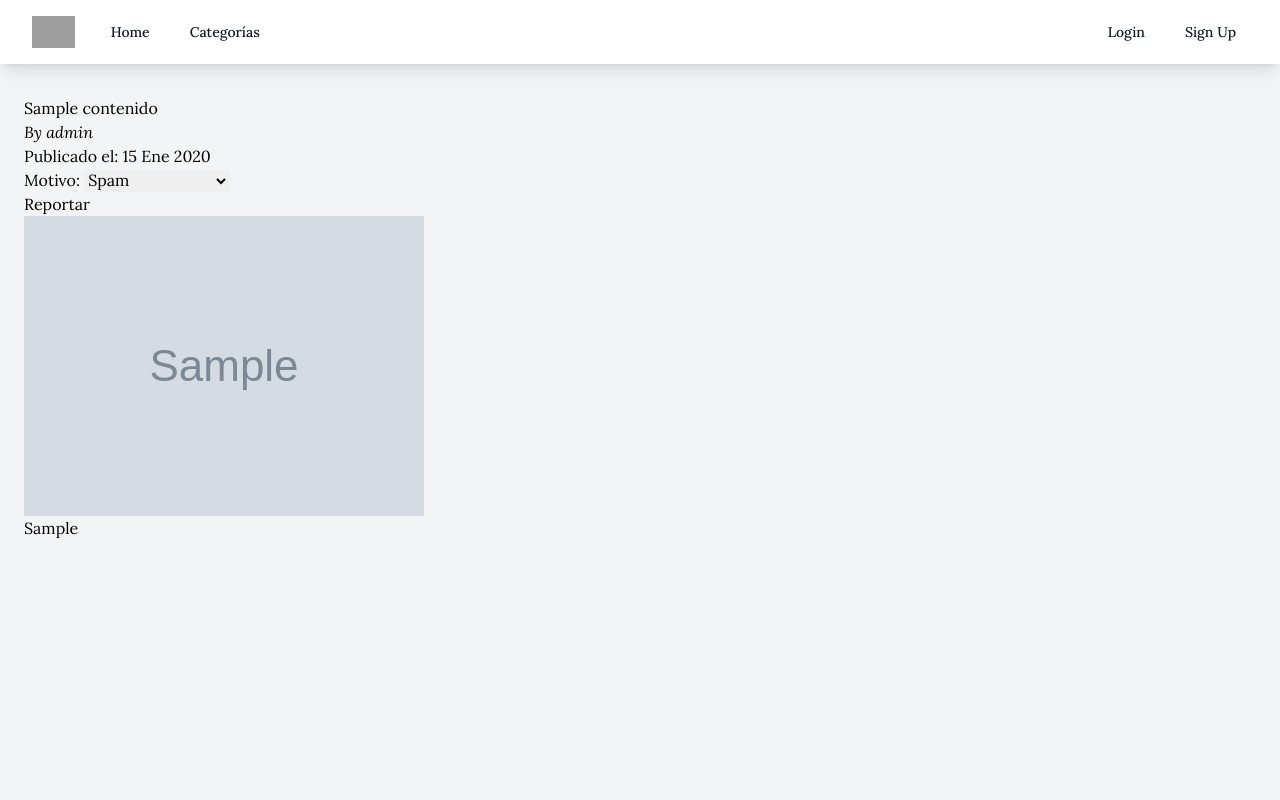
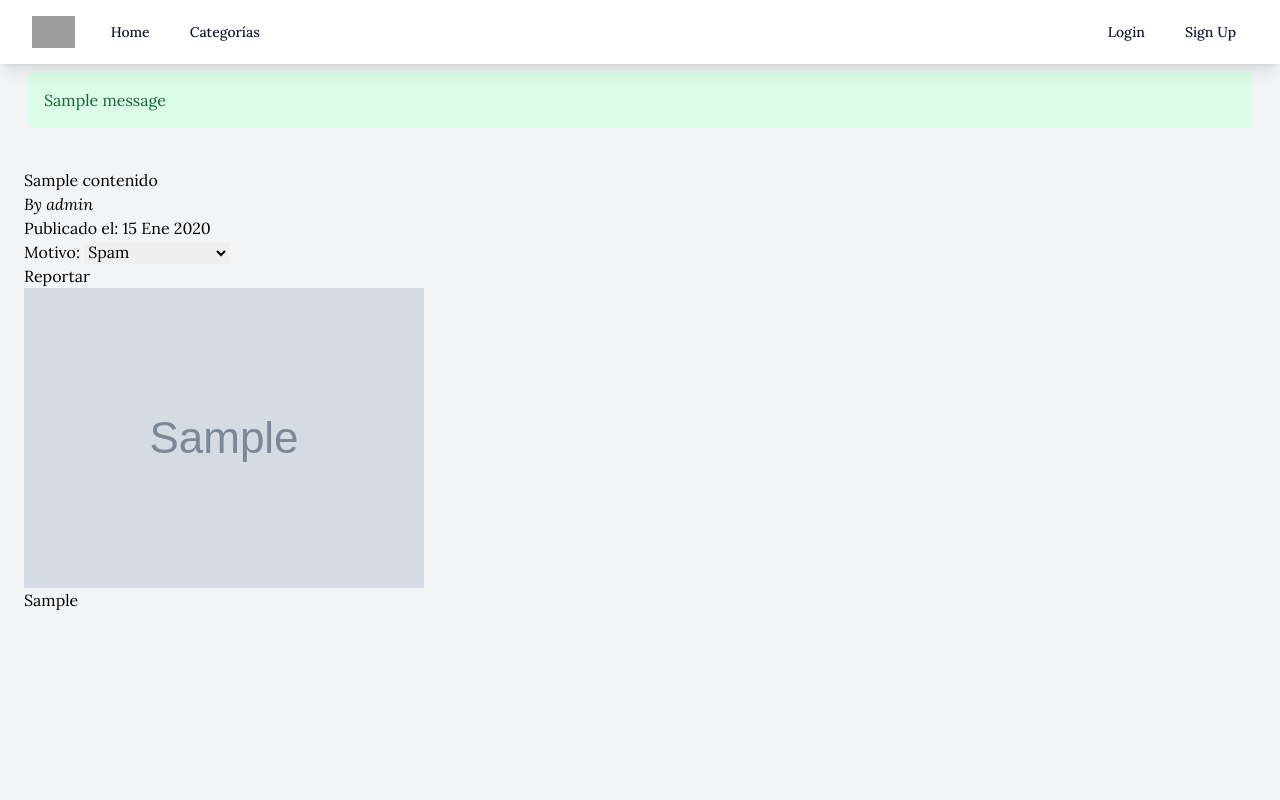
Before and after one commit to alonsocsr/is2-e02, a Django app: page /detalle-contenido/1/ in a window 1280 px wide. Run offline with Django 5.2, Linux system fonts and the light colour scheme; data comes from the database, SQL or seed files in the repository; tables that the repository leaves empty hold one stand-in row (values such as "Sample post"); grey boxes marked "Sample" are stand-in pictures; one stand-in notice (Sample message) is shown; some libraries are stand-ins or nearby versions; grey boxes are pictures that could not be loaded.

Commit message:
#23 Reportar Contenido

```diff
--- a/content/views.py
+++ b/content/views.py
@@ -43,9 +43,8 @@ class VistaContenido(FormMixin, DetailView):
             return self.form_invalid(form)
 
     def form_valid(self, form):
-        user = self.request.user
-        if user:
-            form.instance.usuario = user
+        if self.request.user.is_authenticated:
+            form.instance.usuario = self.request.user
         form.instance.contenido = self.get_object()
         messages.success(self.request, "Se reportado el contenido con éxito")
         form.save()
--- a/templates/content/detalle_contenido.html
+++ b/templates/content/detalle_contenido.html
@@ -8,7 +8,21 @@
 
 
 {% block content %}
-    <section id="summary" class="mt-6">
+
+    <div class="mx-1 mb-4">
+        {% if messages %}
+            <div class="space-y-3">
+                {% for message in messages %}
+                    <div class="p-4 rounded-md {% if message.tags == 'error' %}bg-red-100 text-red-800{% else %}bg-green-100 text-green-800{% endif %}">
+                        {{ message }}
+                    </div>
+                {% endfor %}
+            </div>
+        {% endif %}
+    </div>
+
+
+    <section id="summary" class="mt-10">
         <h2>{{ contenido.titulo }}</h2>
         <article>
             <address>By <a href="{{ contenido.autor.email_address }}">{{ contenido.autor }}</a></address>
```
Also changed, not shown: content/migrations/0006_alter_valoracion_usuario_contenidoseleccionado_and_more.py (added).
